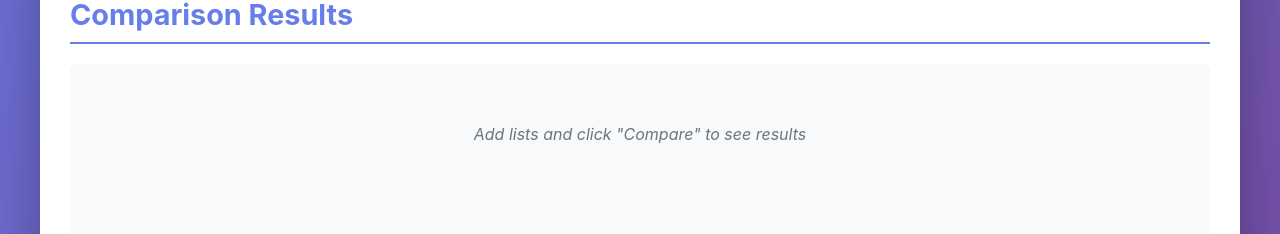
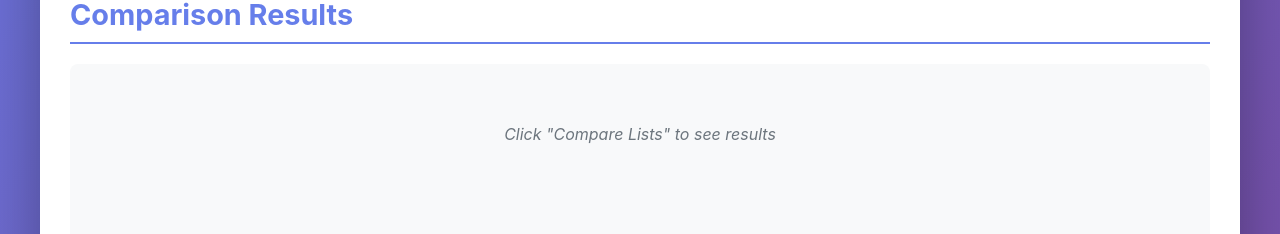
Before and after one commit to youngjun-yoo16/leetcode-list-comparison, a React (Vite) app: page / in a window 1280 px wide. Shown: the part 825-1059 px from the top of the page. Built offline with nearby package versions, Linux system fonts and the light colour scheme.

Commit message:
fix: update placeholder text since lists are pre-loaded

```diff
--- a/src/App.tsx
+++ b/src/App.tsx
@@ -132,7 +132,7 @@ function App() {
               <ComparisonResults results={comparisonResults} stats={stats} />
             ) : (
               <p className="placeholder">
-                Add lists and click "Compare" to see results
+                Click "Compare Lists" to see results
               </p>
             )}
           </div>
```
